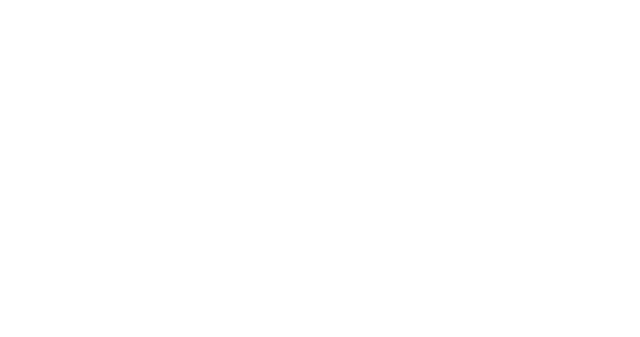
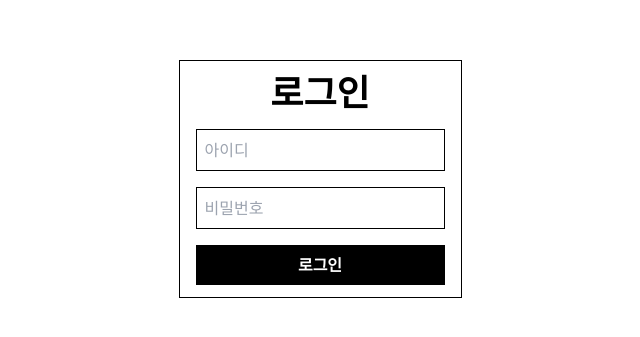
Before and after one commit to Byoung-yup/intern-project01, a React (Vite) app: page /signIn in a window 1280 px wide. Shown: the part 221-558 px from the top of the page, without its empty margins (320-960 px from the left). Built offline with nearby package versions, Linux system fonts and the light colour scheme.

Commit message:
style: 로그인 레이아웃 작업

```diff
--- a/src/pages/auth/SignIn.tsx
+++ b/src/pages/auth/SignIn.tsx
@@ -1,5 +1,24 @@
+import React from "react";
+
 const SignIn: React.FC = () => {
-  return <></>;
+  return (
+    <div className="w-full h-screen flex justify-center items-center">
+      <Container />
+    </div>
+  );
+};
+
+const Container: React.FC = () => {
+  return (
+    <form className="py-3 px-4 flex flex-col gap-4 border-[1px] border-black">
+      <p className="text-center">
+        <span className="text-black font-bold text-4xl">로그인</span>
+      </p>
+      <input type="text" placeholder="아이디" className="p-2 border-[1px] border-black" />
+      <input type="password" placeholder="비밀번호" className="p-2 border-[1px] border-black" />
+      <button className="p-2 bg-black text-white font-bold">로그인</button>
+    </form>
+  );
 };
 
 export default SignIn;
```
